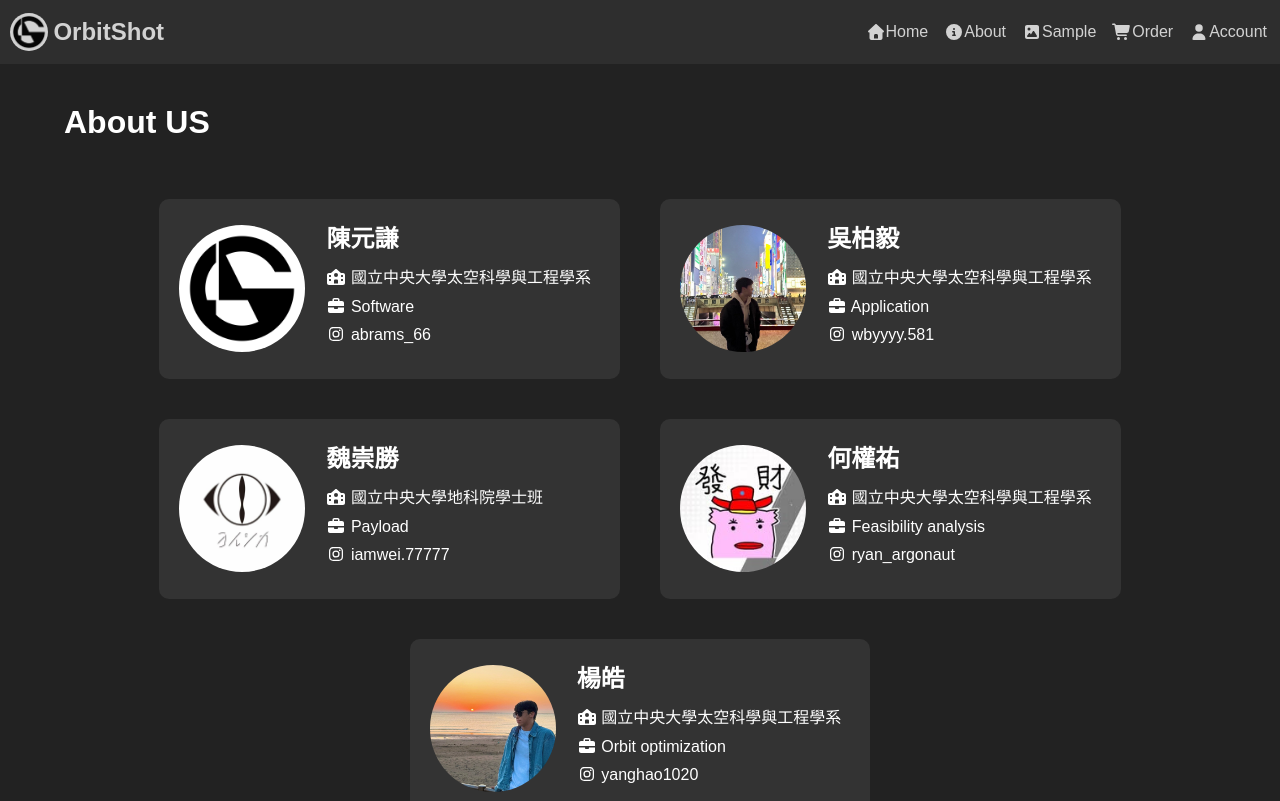
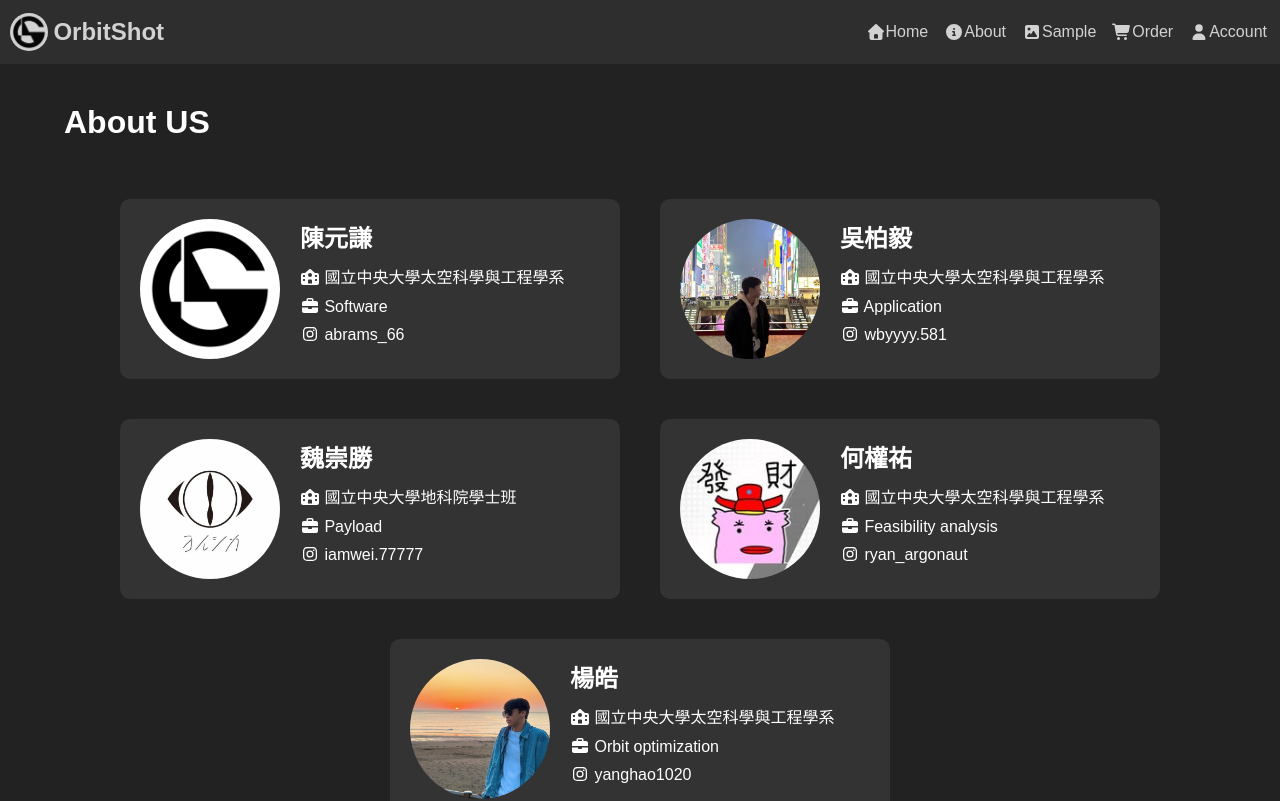
Before and after one commit to Abrams666/OrbitShot, a Nuxt app in the folder frontend/: page /about in a window 1280 px wide. Shown: the top 801 px of the page. Built offline with nearby package versions, Linux system fonts and the light colour scheme.

Commit message:
RWD: rwd for about page

```diff
--- a/frontend/app/components/about/deverCard.vue
+++ b/frontend/app/components/about/deverCard.vue
@@ -36,23 +36,23 @@ onMounted(() => {
     padding: 20px;
     display: flex;
     flex-direction: row;
-    justify-content: center;
+    justify-content: start;
     align-items: center;
-    gap: 5%;
+    gap: 20px;
     box-sizing: border-box;
     background-color: var(--bg1);
     border-radius: 10px;
 }
 .deverCard.active {
-    width: 40%;
+    width: 500px;
 }
 .deverCard.inactive {
     width: 90%;
 }
 
 .deverImg {
-    width: 30%;
-    height: 100%;
+    width: 140px;
+    height: 140px;
     display: flex;
     justify-content: center;
     align-items: center;
@@ -65,7 +65,7 @@ onMounted(() => {
 }
 
 .deverInfo {
-    width: 65%;
+    width: 300px;
     height: 100%;
     display: flex;
     flex-direction: column;
```
